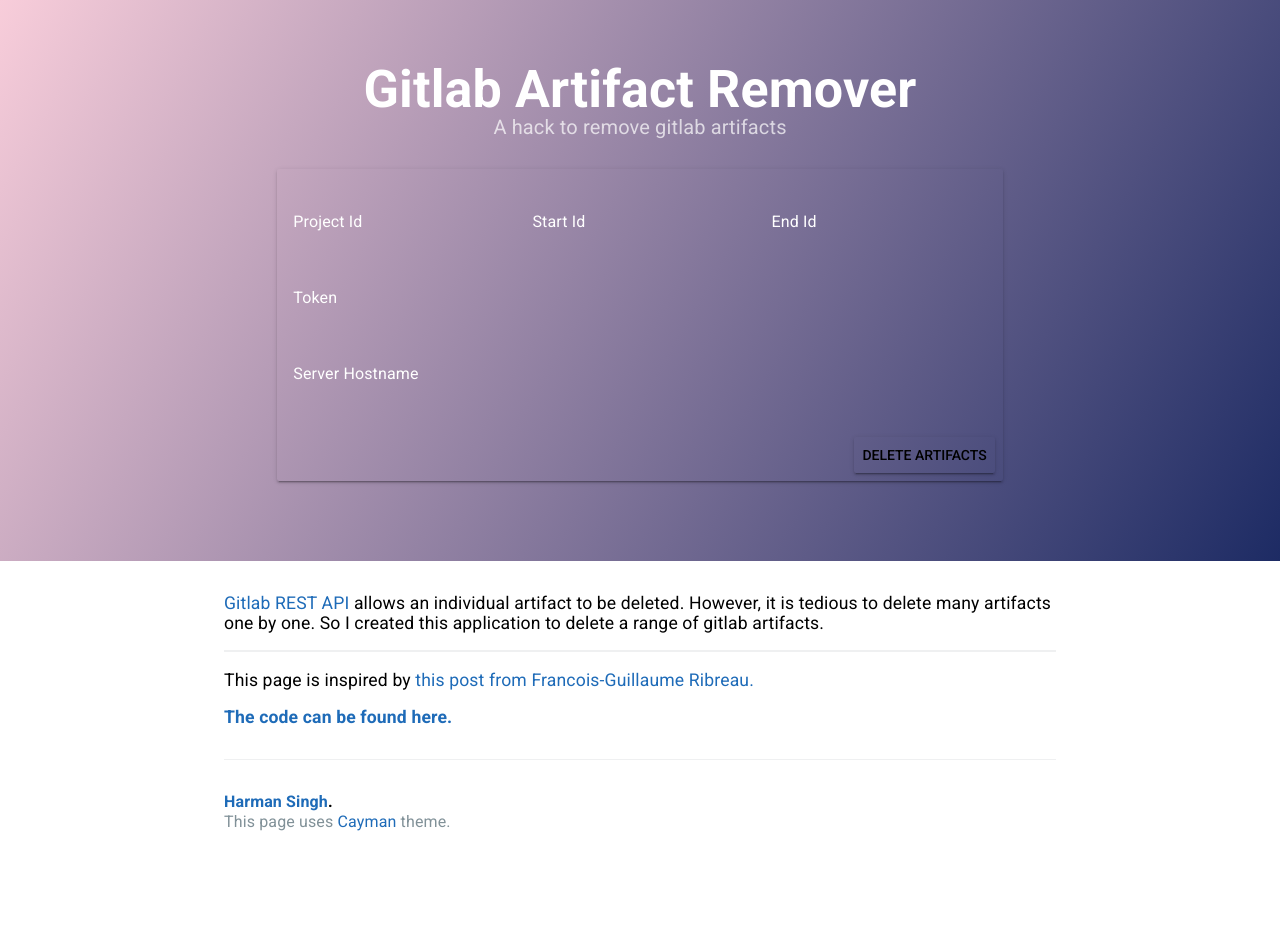
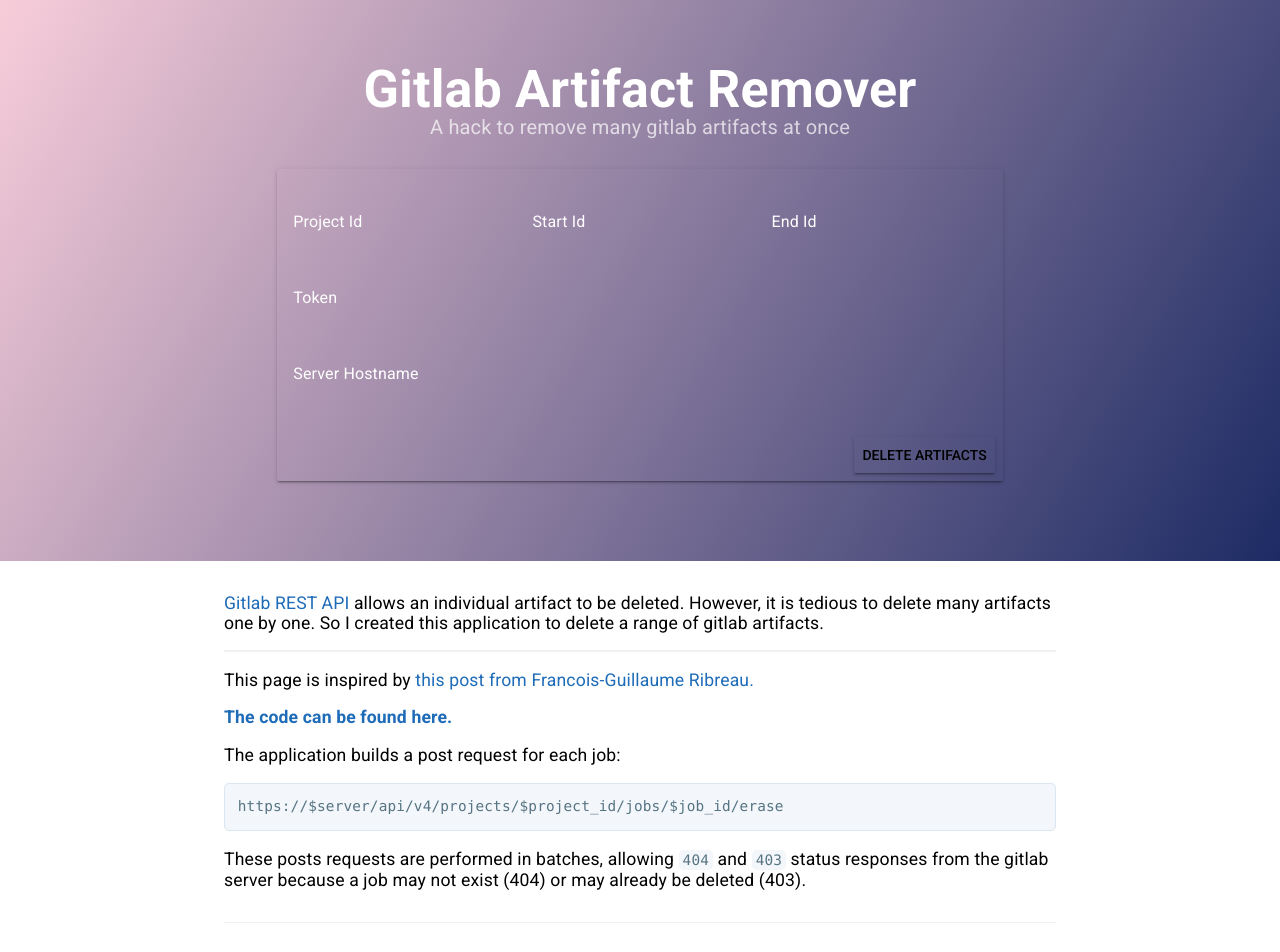
Before and after one commit to Harmannz/gitlab-artifact-remover, a Vue app: page / in a window 1280 px wide. Shown: the top 952 px of the page. Before the commit the page ends 864 px from the top, so only its background shows below. Built offline with nearby package versions, Linux system fonts and the light colour scheme.

Commit message:
[major] Batch processing (#18)
* [skip ci] [wip] Test iterating over requests

* Complete batch processing of post requests

Use bluebird Promise.map function with concurrency set to 10 to batch create 10 promises at a time.
Allow 404 and 403 responses and disallow others

```diff
--- a/package.json
+++ b/package.json
@@ -9,6 +9,7 @@
   },
   "dependencies": {
     "axios": "^0.18.0",
+    "bluebird": "^3.5.3",
     "register-service-worker": "^1.0.0",
     "vue": "^2.5.22",
     "vue-longpress": "^1.0.2",
--- a/src/App.vue
+++ b/src/App.vue
@@ -2,7 +2,7 @@
   <div id="app">
     <section class="page-header">
       <h1 class="project-name">Gitlab Artifact Remover</h1>
-      <h2 class="project-tagline">A hack to remove gitlab artifacts</h2>
+      <h2 class="project-tagline">A hack to remove many gitlab artifacts at once</h2>
       <RemoveForm/>
     </section>
     <section class="main-content">
@@ -11,9 +11,20 @@
       <p>This page is inspired by <a href="https://blog.fgribreau.com/2018/01/remove-gitlab-ci-artifacts-in-batch.html" target="_blank">this post from Francois-Guillaume Ribreau.</a> </p>
       <p><a href="https://github.com/Harmannz/gitlab-artifact-remover" target="_blank"><strong>The code can be found here.</strong></a></p>
 
+
+      <p>The application builds a post request for each job: </p>
+
+      <pre><code>https://$server/api/v4/projects/$project_id/jobs/$job_id/erase</code></pre>
+
+      <p>
+        These posts requests are performed in batches,
+        allowing <code>404</code> and <code>403</code> status responses from the gitlab server
+        because a job may not exist (404) or may already be deleted (403).
+      </p>
+
       <footer class="site-footer">
-        <span class="site-footer-owner"><a href="https://github.com/harmannz">Harman Singh</a>.</span>
-        <span class="site-footer-credits">This page uses <a href="https://github.com/jasonlong/cayman-theme">Cayman</a> theme.</span>
+        <span class="site-footer-owner"><a href="https://github.com/harmannz" target="_blank">Harman Singh.</a></span>
+        <span class="site-footer-credits">This page uses a customised <a href="https://github.com/jasonlong/cayman-theme" target="_blank">Cayman</a> theme.</span>
       </footer>
     </section>
   </div>
--- a/src/components/RemoveForm.vue
+++ b/src/components/RemoveForm.vue
@@ -4,7 +4,7 @@
       <form id="FormValidation" class="md-layout md-alignment-center-center"
         v-bind:class="{ invalidFormValidation: error}"
         novalidate @submit.prevent="validateFields">
-        <md-card md-with-hover class="md-layout-item md-size-66">
+        <md-card md-with-hover class="md-layout-item md-xlarge-size-33 md-size-66">
 
           <md-card-content>
             <div class="md-layout md-gutter">
@@ -98,8 +98,9 @@ import { validationMixin } from 'vuelidate';
 import { numeric, required } from 'vuelidate/lib/validators';
 
 const axios = require('axios');
+const Promise = require('bluebird');
 
-const endIdGreaterThanOrEqualStartId = (value, vm) => vm.startId <= value;
+const greaterThanOrEqualToStartId = (value, vm) => vm.startId <= value;
 
 export default {
   components: {},
@@ -131,7 +132,7 @@ export default {
       endId: {
         required,
         numeric,
-        endIdGreaterThanOrEqualStartId,
+        greaterThanOrEqualToStartId,
       },
       projectId: {
         required,
@@ -158,7 +159,7 @@ export default {
     clearForm() {
       this.$v.$reset();
     },
-    buildRequest(jobId) {
+    deleteJobRequest(jobId) {
       return axios.post(
         `https://${this.form.baseUrl}/api/v4/projects/${this.form.projectId}/jobs/${jobId}/erase`,
         {
@@ -168,32 +169,39 @@ export default {
           headers: {
             'PRIVATE-TOKEN': this.form.token,
           },
+          validateStatus(status) {
+            // allow 404 and 403 status codes since when looping through the job ids,
+            // because a job may not exist (404) or may already be deleted (403)
+            return (status >= 200 && status < 300) || status === 404 || status === 403;
+          },
         },
       );
     },
+    isSuccess() {
+      this.success = true;
+      this.deleting = false;
+      this.clearForm();
+    },
+    isFailure() {
+      this.error = true;
+      this.deleting = false;
+      this.clearForm();
+    },
     deleteArtifacts() {
-      // turn this into batch processing to sequentially handle large number of requests.
       this.deleting = true;
       this.error = false;
       this.success = false;
-      // build requests array
-      const requests = [];
+      const jobs = [];
       for (let i = this.form.startId; i <= this.form.endId; i += 1) {
-        requests.push(this.buildRequest(i));
+        jobs.push(i);
       }
 
-      // execute requests in parallel
-      axios.all(requests)
-        .then(axios.spread(() => {
-          // do something with both responses
-          this.success = true;
-          this.deleting = false;
-          this.clearForm();
-        }))
+      Promise.map(jobs, this.deleteJobRequest, { concurrency: 10 })
+        .then(() => {
+          this.isSuccess();
+        })
         .catch(() => {
-          this.error = true;
-          this.deleting = false;
-          this.clearForm();
+          this.isFailure();
         });
     },
     validateFields() {
--- a/vue.config.js
+++ b/vue.config.js
@@ -7,5 +7,5 @@ module.exports = {
       patterns: [path.resolve(__dirname, './src/styles/global.scss')],
     },
   },
-  baseUrl: '/gitlab-artifact-remover/',
+  publicPath: '/gitlab-artifact-remover/',
 };
```
Also changed, not shown: 2 other files (tests, documents, lock files or other folders).
